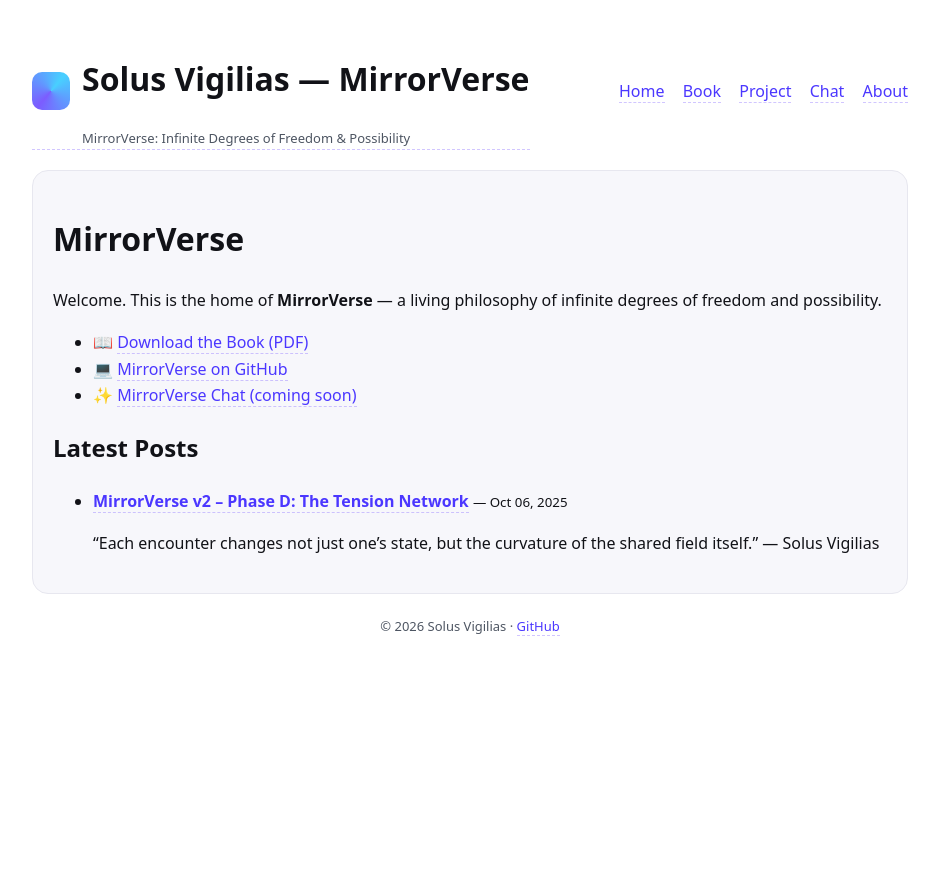
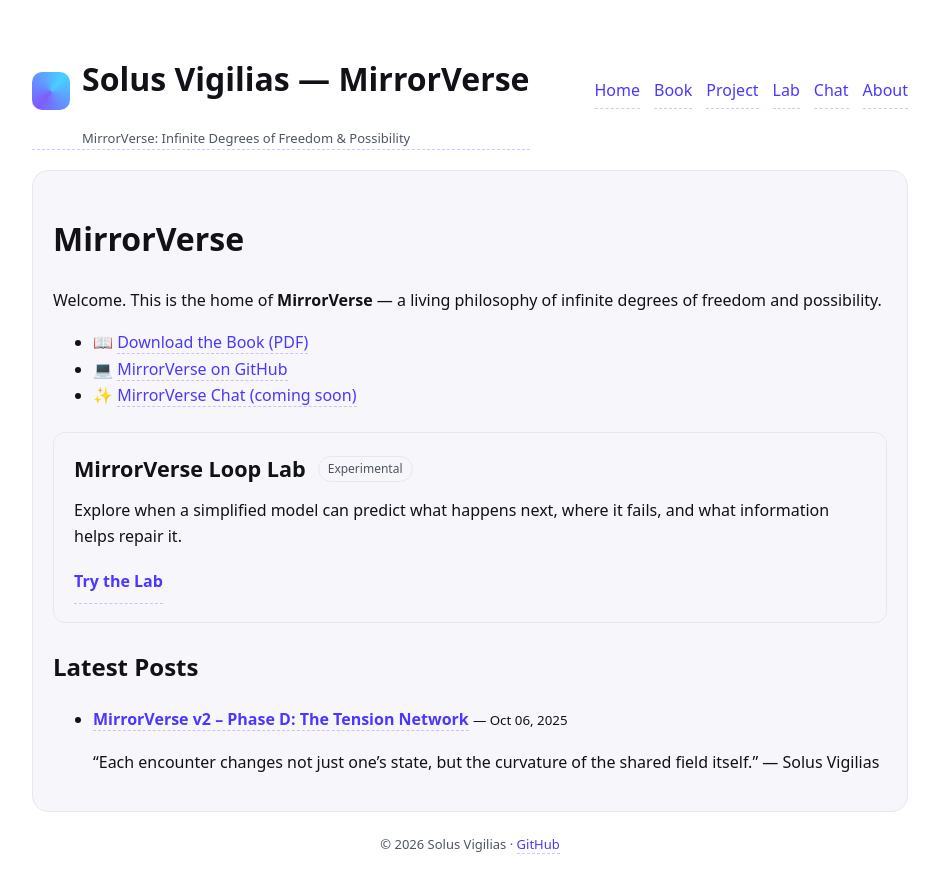
Before and after one commit to SolusVigilias/solusvigilias.github.io, a Jekyll site: the page built from index.md, in a window 1280 px wide. Shown: the top 893 px of the page, without its empty margins (170-1109 px from the left). Built offline with Jekyll 4.4.1, drawn with Linux system fonts in a browser that asks for light colours.

Commit message:
Make MirrorVerse Loop Lab discoverable from the main website
Add Lab between Project and Chat in shared navigation, a compact Experimental homepage section before Latest Posts, and responsive menu wrapping. Preserve existing content and the lab.

```diff
--- a/_config.yml
+++ b/_config.yml
@@ -21,6 +21,8 @@ nav:
     link: "/book"
   - name: "Project"
     link: "/project"
+  - name: "Lab"
+    link: "/lab/mirrorverse/"
   - name: "Chat"
     link: "/chat"
   - name: "About"
--- a/assets/css/style.css
+++ b/assets/css/style.css
@@ -9,13 +9,28 @@ body{ margin:0; background:var(--bg); color:var(--fg); font:16px/1.65 system-ui,
 a{ color:var(--link); text-decoration:none; border-bottom:1px dashed rgba(124,92,255,.35) }
 a:hover{ border-bottom-color:transparent }
 .container{ max-width:920px; margin:0 auto; padding:22px }
-.site-header{ display:flex; align-items:center; justify-content:space-between; gap:16px; margin:10px 0 20px }
+.site-header{ display:flex; flex-wrap:wrap; align-items:center; justify-content:space-between; gap:16px; margin:10px 0 20px }
 .brand{ display:flex; align-items:center; gap:12px; color:inherit; text-decoration:none }
-.logo{ width:38px; height:38px; border-radius:10px; background:conic-gradient(from 220deg, #7c5cff, #48d0ff, #7c5cff) }
+.logo{ width:38px; height:38px; flex-shrink:0; border-radius:10px; background:conic-gradient(from 220deg, #7c5cff, #48d0ff, #7c5cff) }
 .tag{ color:var(--muted); font-size:13px }
-.nav a{ margin-left:14px }
+.nav{ display:flex; flex-wrap:wrap; gap:6px 14px }
+.nav a{ display:inline-flex; align-items:center; min-height:36px; white-space:nowrap }
 .content{ background:var(--card); border:1px solid var(--border); border-radius:16px; padding:20px }
 .post h1{ margin-top:0 }
 .meta{ color:var(--muted); font-size:13px }
 .site-footer{ color:var(--muted); text-align:center; font-size:13px; margin:22px 0 }
 iframe{ background:repeating-linear-gradient(45deg, rgba(124,92,255,.06) 0 10px, transparent 10px 20px); border-radius:12px }
+.lab-teaser{ margin:24px 0; padding:18px 20px; border:1px solid var(--border); border-radius:12px }
+.lab-teaser-heading{ display:flex; flex-wrap:wrap; align-items:center; gap:8px 12px }
+.lab-teaser h2{ margin:0; font-size:1.35rem }
+.lab-label{ color:var(--muted); border:1px solid var(--border); border-radius:20px; padding:2px 9px; font-size:12px }
+.lab-teaser p{ margin:10px 0 }
+.lab-link{ display:inline-flex; align-items:center; min-height:44px; font-weight:600 }
+a:focus-visible{ outline:2px solid var(--link); outline-offset:4px }
+@media (max-width:640px){
+  .brand{ min-width:0 }
+  .brand h1{ font-size:1.4rem; line-height:1.3 }
+  .nav{ flex-basis:100% }
+  .nav a{ min-height:44px }
+  .lab-teaser{ padding:16px }
+}
--- a/index.md
+++ b/index.md
@@ -10,6 +10,15 @@ Welcome. This is the home of **MirrorVerse** — a living philosophy of infinite
 - 💻 [MirrorVerse on GitHub](https://github.com/solusvigilias/mirrorverse)
 - ✨ [MirrorVerse Chat (coming soon)](/chat)
 
+<section class="lab-teaser" aria-labelledby="lab-title">
+  <div class="lab-teaser-heading">
+    <h2 id="lab-title">MirrorVerse Loop Lab</h2>
+    <span class="lab-label">Experimental</span>
+  </div>
+  <p>Explore when a simplified model can predict what happens next, where it fails, and what information helps repair it.</p>
+  <a class="lab-link" href="/lab/mirrorverse/">Try the Lab</a>
+</section>
+
 ## Latest Posts
 {% for post in site.posts limit:6 %}
 - **[{{ post.title }}]({{ post.url }})** <small>— {{ post.date | date: "%b %d, %Y" }}</small>
```
